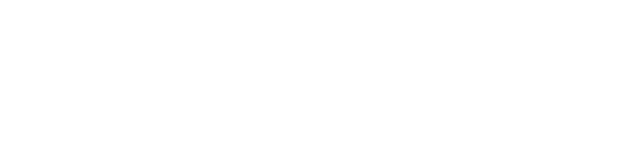
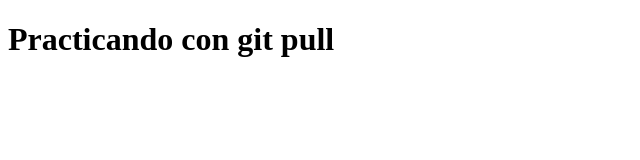
Before and after one commit to ElizabotProjects/git_pull1, a plain HTML site: page index.html in a window 1280 px wide. Shown: the whole page, without its empty margins (0-640 px from the left). Drawn offline with Linux system fonts and the light colour scheme.

Commit message:
Agregando un h1 en el repositorio 1

```diff
--- a/index.html
+++ b/index.html
@@ -6,6 +6,6 @@
   <title>Git pull</title>
 </head>
 <body>
-
+  <h1>Practicando con git pull</h1>
 </body>
 </html>
```
